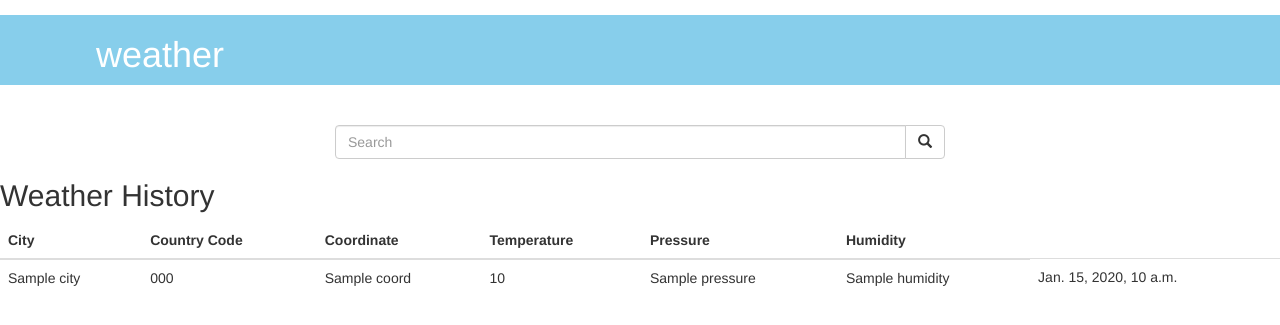
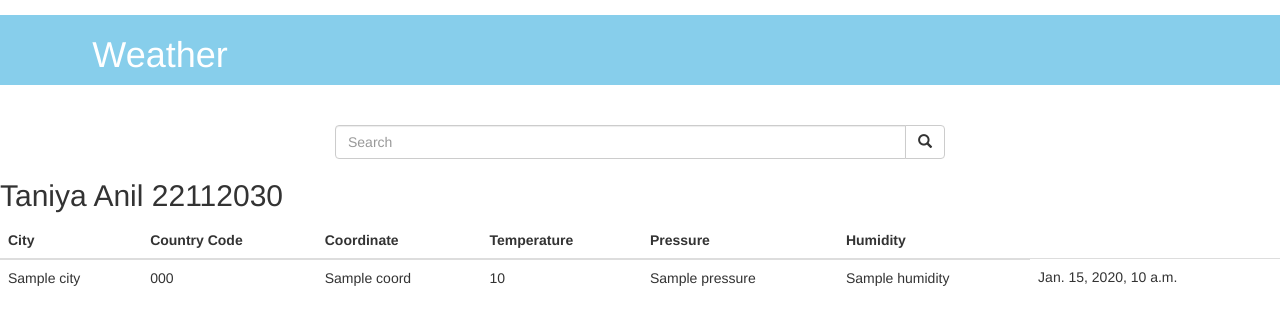
Before and after one commit to Taniyaanil/Weather-App, a Django app: template main/templates/main/index.html in a window 1280 px wide. Shown: the top 325 px of the page. Run offline with Django 5.2, Linux system fonts and the light colour scheme; the template is opened without the code that fills it: most values are stand-ins (such as "Sample title", 1, 10 or a date in 2020); some libraries are stand-ins or nearby versions.

Commit message:
added name

```diff
--- a/main/templates/main/index.html
+++ b/main/templates/main/index.html
@@ -17,7 +17,7 @@
 
 <body style="padding: 15px;">
   <nav class="row" style="background: skyblue; color: white;">
-    <h1 class="col-md-3 text-center">weather</h1>
+    <h1 class="col-md-3 text-center">Weather</h1>
   </nav>
   <br />
   <br />
@@ -52,7 +52,7 @@
     {% endif %}
 
 
-    <h2>Weather History</h2>
+    <h2>Taniya Anil 22112030</h2>
         <table class="table">
             <thead>
                 <tr>
```
Also changed, not shown: db.sqlite3.
